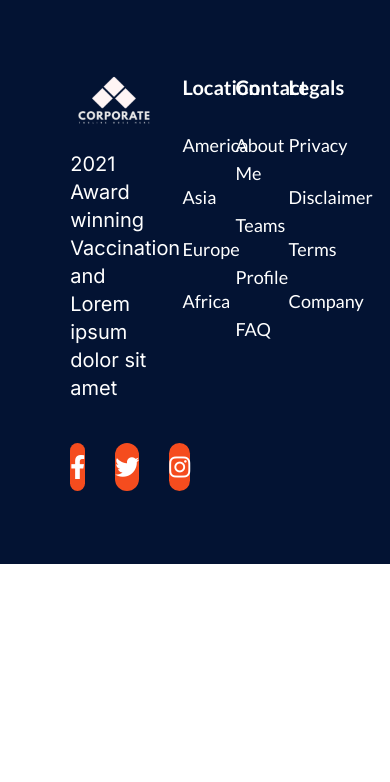
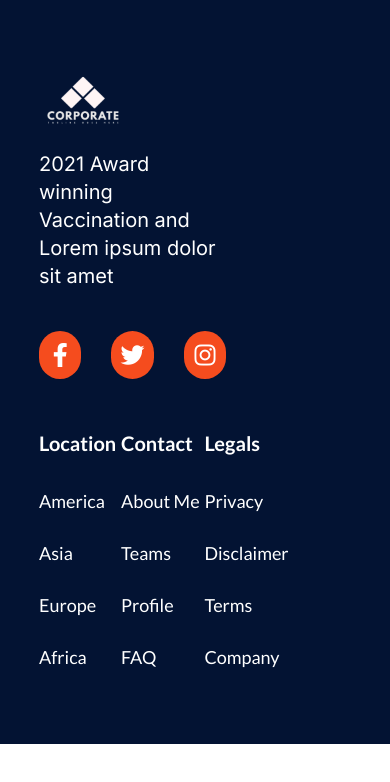
Before and after one commit to Saddam6260/Avion-home-page, a website: page index.html in a window 390 px wide. Drawn offline with Linux system fonts and the light colour scheme.

Commit message:
responsive lg screen

```diff
--- a/index.html
+++ b/index.html
@@ -13,9 +13,11 @@
   <body>
     <!-- Footer start -->
     <footer class="bg-bgblack py-[73px]">
-      <div class="container flex justify-center gap-x-[7%]">
+      <div
+        class="container footer-wrap"
+      >
         <!-- Footer left -->
-        <div class="w-[29%]">
+        <div class="w-[29%] max-lg:w-[60%]">
           <img src="./images/main-white-logo.png" class="w-[88px]" alt="" />
           <p
             class="text-xl text-white font-normal font-inter mt-[25px] mb-[41px]"
@@ -41,21 +43,22 @@
           </ul>
         </div>
         <!-- Footer right -->
-        <ul class="w-[10%] flex flex-col gap-y-[24px]">
+        <div class="flex flex-row justify-between w-[45%] max-lg:w-[80%]">
+          <ul class="flex flex-col gap-y-[24px]">
             <h5 class="footer-menu-head">Location</h5>
             <li class="list-item"><a href="">America</a></li>
             <li class="list-item"><a href="">Asia</a></li>
             <li class="list-item"><a href="">Europe</a></li>
             <li class="list-item"><a href="">Africa</a></li>
           </ul>
-        <ul class="w-[10%] flex flex-col gap-y-[24px]">
+          <ul class="flex flex-col gap-y-[24px]">
             <h5 class="footer-menu-head">Contact</h5>
             <li class="list-item"><a href="">About Me</a></li>
             <li class="list-item"><a href="">Teams</a></li>
             <li class="list-item"><a href="">Profile</a></li>
             <li class="list-item"><a href="">FAQ</a></li>
           </ul>
-        <ul class="w-[10%] flex flex-col gap-y-[24px]">
+          <ul class="flex flex-col gap-y-[24px]">
             <h5 class="footer-menu-head">Legals</h5>
             <li class="list-item"><a href="">Privacy</a></li>
             <li class="list-item"><a href="">Disclaimer</a></li>
@@ -63,6 +66,7 @@
             <li class="list-item"><a href="">Company</a></li>
           </ul>
         </div>
+      </div>
     </footer>
     <!-- Footer end -->
   </body>
--- a/src/tailwind.css
+++ b/src/tailwind.css
@@ -20,19 +20,22 @@
   .sec-name {
     @apply text-orange text-sm font-medium tracking-[4.2px] font-poppins max-sm:font-[14px];
   }
-  .btn{
+  .btn {
     @apply bg-none border-none;
   }
 
   /* Footer Start*/
-  .social{
-    @apply w-12 h-12 bg-orange rounded-full flex justify-center items-center
+  .footer-wrap {
+    @apply flex justify-center gap-x-[110px] max-xl:gap-x-[60px] max-lg:flex-col max-lg:gap-x-[0px] max-lg:gap-y-[50px];
   }
-  .list-item{
+  .social {
+    @apply w-12 h-12 bg-orange rounded-full flex justify-center items-center;
+  }
+  .list-item {
     @apply font-lato text-white text-lg font-normal;
   }
-  .footer-menu-head{
-    @apply text-xl text-white font-lato font-bold mb-[6px]
+  .footer-menu-head {
+    @apply text-xl text-white font-lato font-bold mb-[6px];
   }
   /* Footer End */
 }
```
Also changed, not shown: output/style.css. Lines whose indentation alone changed are shown as unchanged.
